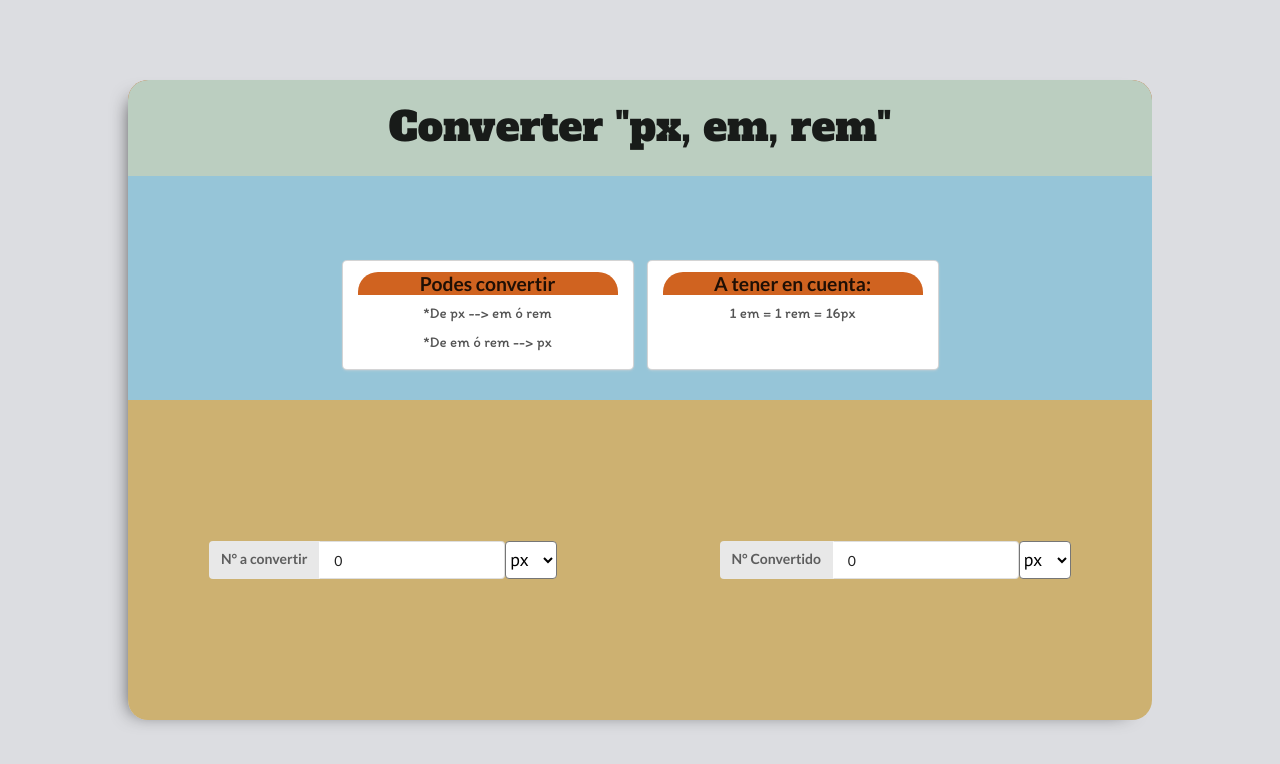
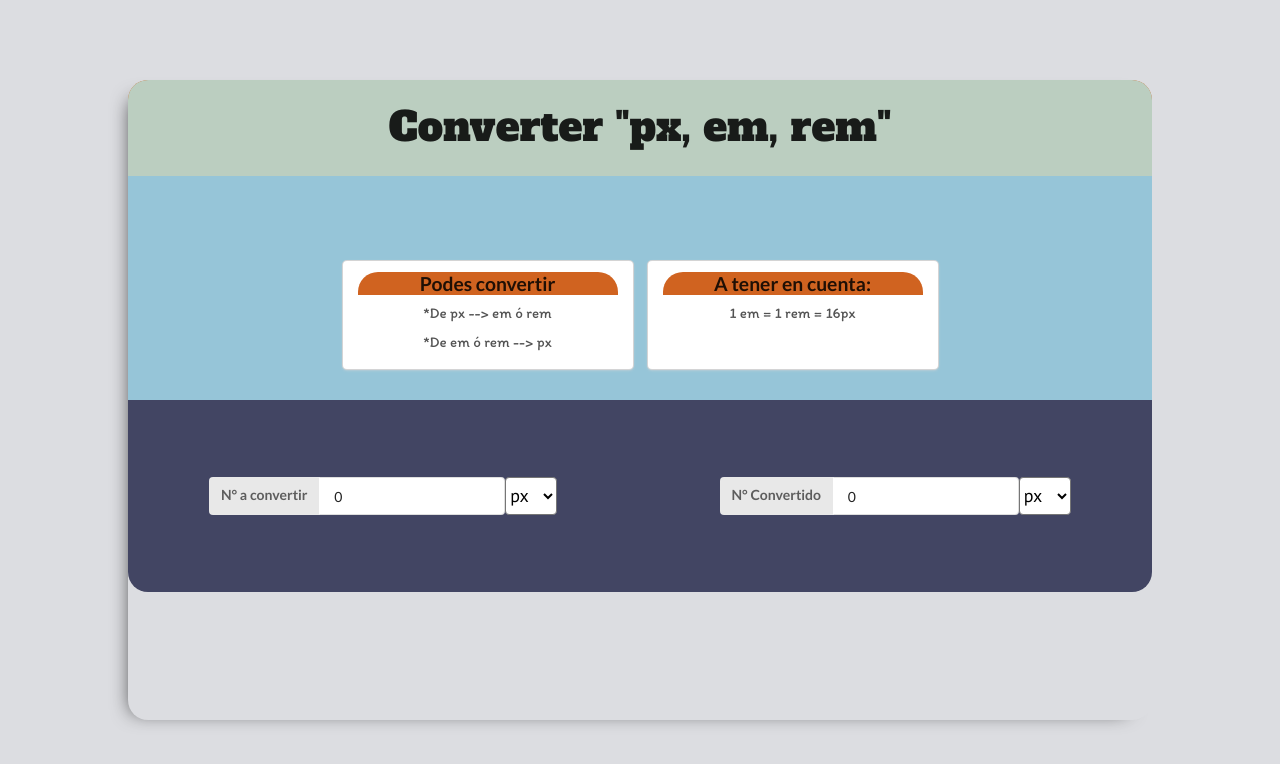
Before and after one commit to EnzzoPerez/convert-px-em, a React (Create React App) app: page / in a window 1280 px wide. Shown: the top 764 px of the page. Built offline with nearby package versions, Linux system fonts and the light colour scheme.

Commit message:
updated css styles of inputlist component

```diff
--- a/src/components/inputList.css
+++ b/src/components/inputList.css
@@ -1,10 +1,10 @@
 .converter{
-    height: 50%;
+    height: 30%;
     display: flex;
     justify-content: space-around;
     align-items:center;
     flex-wrap: wrap;
-    background-color: #CDB171;
+    background-color: #424563;
     border-radius: 0px 0px 20px 20px;
   }
 
```
